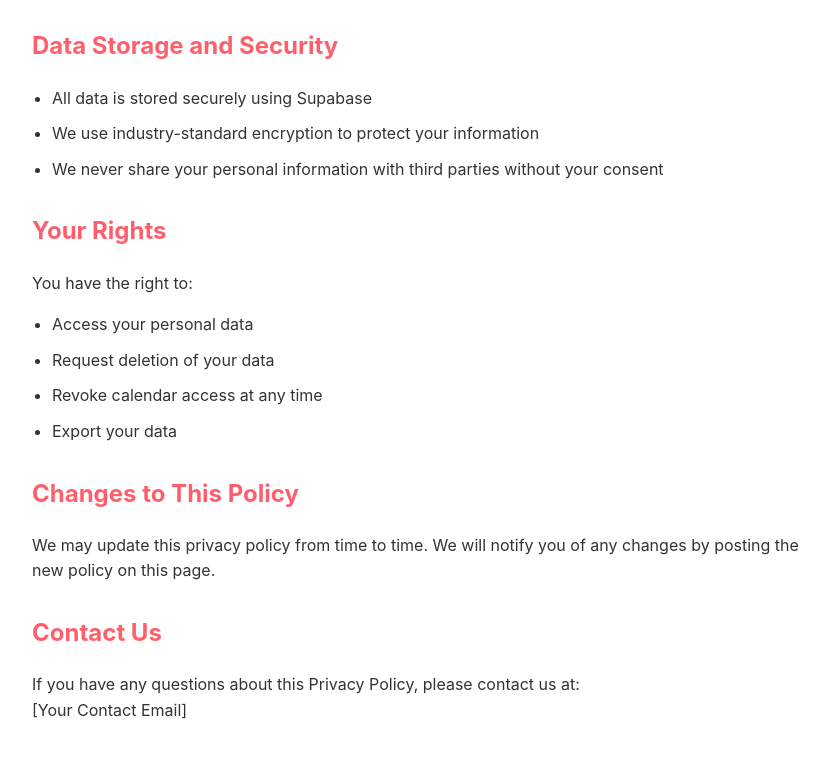
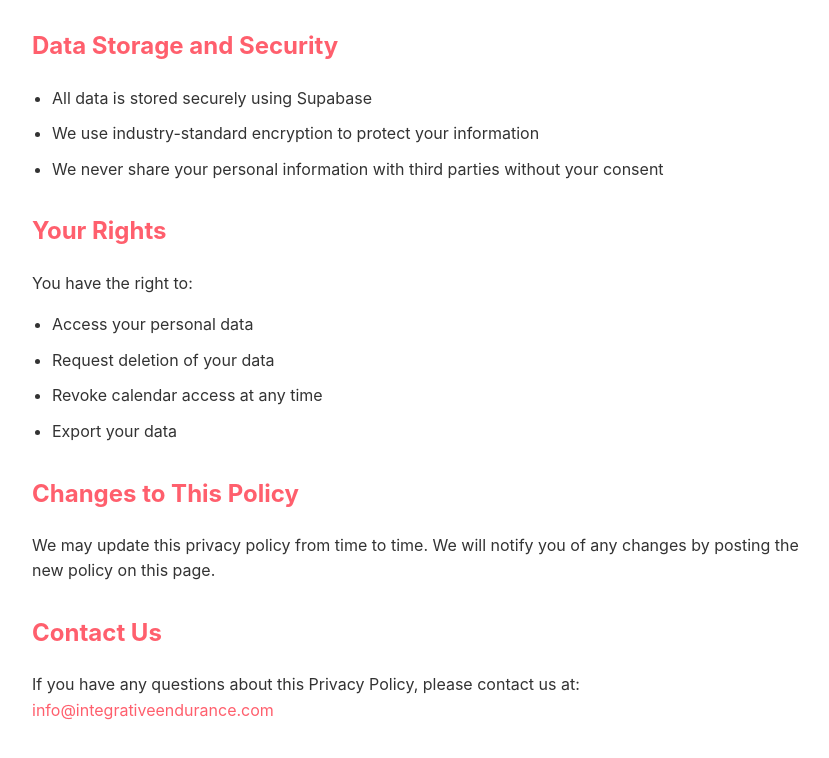
Before and after one commit to integrativeendurance/IntegrativeEndurance, a website: page docs/privacy-policy.html in a window 1280 px wide. Shown: the part 1121-1879 px from the top of the page, without its empty margins (208-1037 px from the left). Drawn offline with Linux system fonts and the light colour scheme.

Commit message:
Update contact email in legal documents

```diff
--- a/docs/privacy-policy.html
+++ b/docs/privacy-policy.html
@@ -36,6 +36,13 @@
         }
         li {
             margin-bottom: 10px;
+        }
+        a {
+            color: #FF5F6D;
+            text-decoration: none;
+        }
+        a:hover {
+            text-decoration: underline;
         }
     </style>
 </head>
@@ -94,6 +101,6 @@
 
     <h2>Contact Us</h2>
     <p>If you have any questions about this Privacy Policy, please contact us at:<br>
-    [Your Contact Email]</p>
+    <a href="mailto:info@integrativeendurance.com">info@integrativeendurance.com</a></p>
 </body>
 </html>
```
Also changed, not shown: docs/terms-of-service.html (+8 -1 lines).
